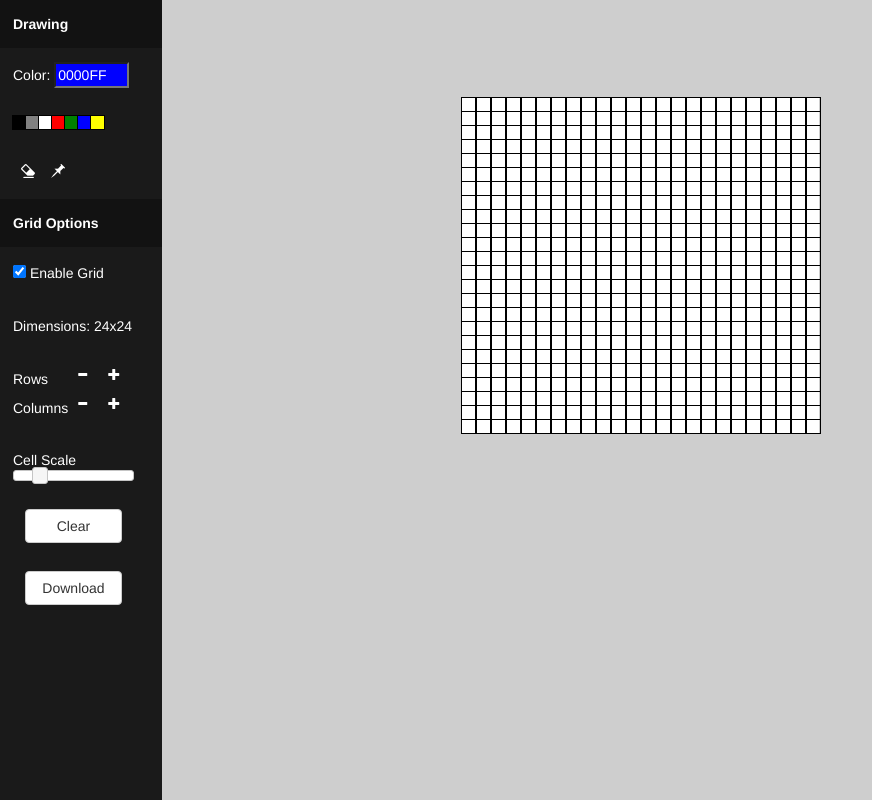
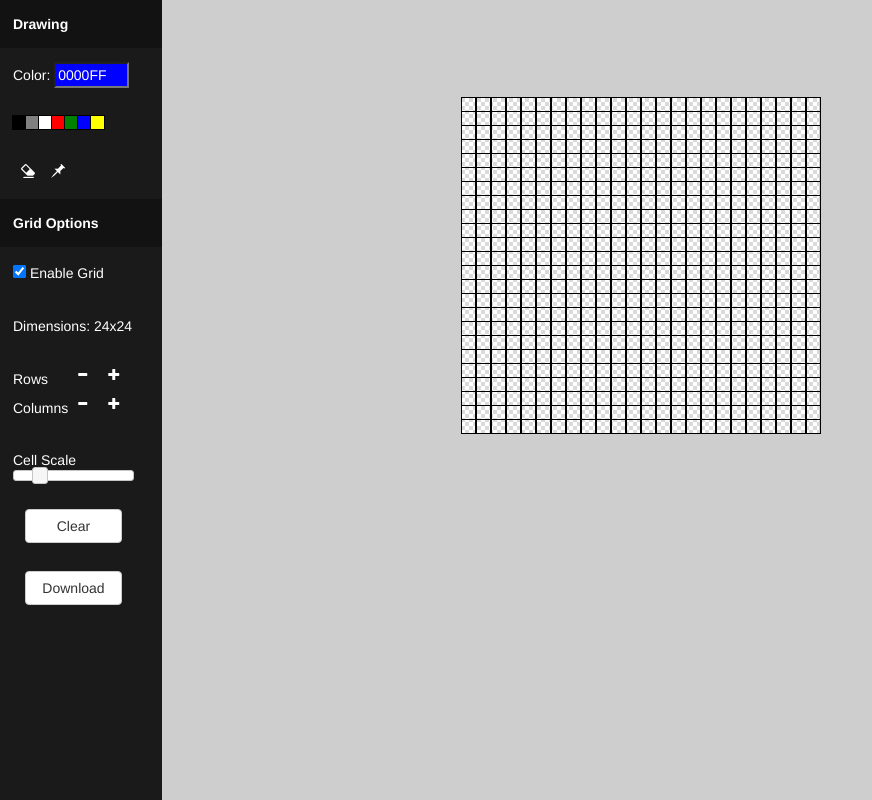
Before and after one commit to thomed/grid-painter, a plain HTML site: page index.html in a window 1280 px wide. Shown: the whole page, without its empty margins (0-872 px from the left). Drawn offline with nearby package versions, Linux system fonts and the light colour scheme.

Commit message:
made transparent cell perceptible

```diff
--- a/js/scripts.js
+++ b/js/scripts.js
@@ -2,7 +2,6 @@
  * TODO:
  * - Various UI improvements
  *      -- Prevent grid from hiding behind sidebar
- * - Make transparent cells perceptible
  * - Fix conflict with eraser and eyedropper
  *
  * Stretch goals:
--- a/styles/mainstyle.css
+++ b/styles/mainstyle.css
@@ -14,6 +14,7 @@ body {
     display: inline-block;
     background-color: white;
     line-height: 0.5em;
+    background: url("../images/transparent.png");
 }
 
 .wee-div {
```
Also changed, not shown: images/transparent.png (added), 1 other file.
